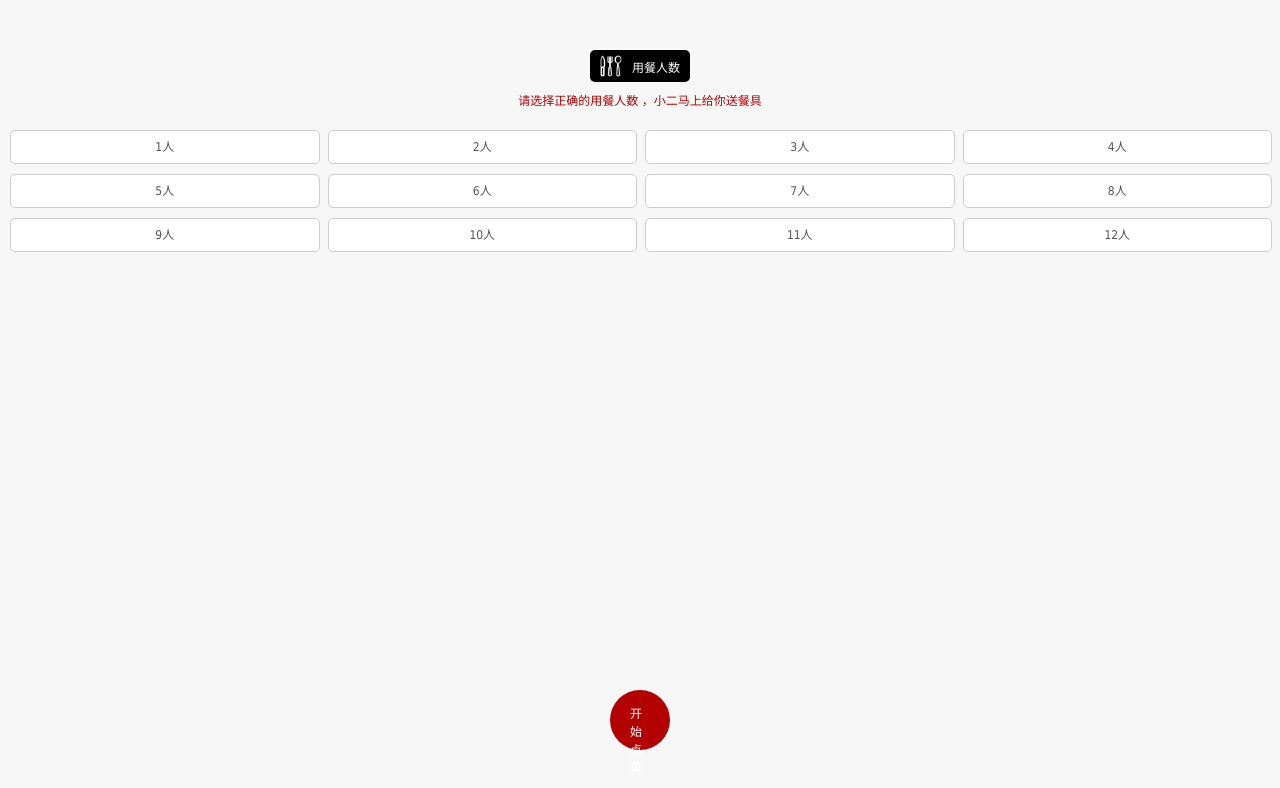
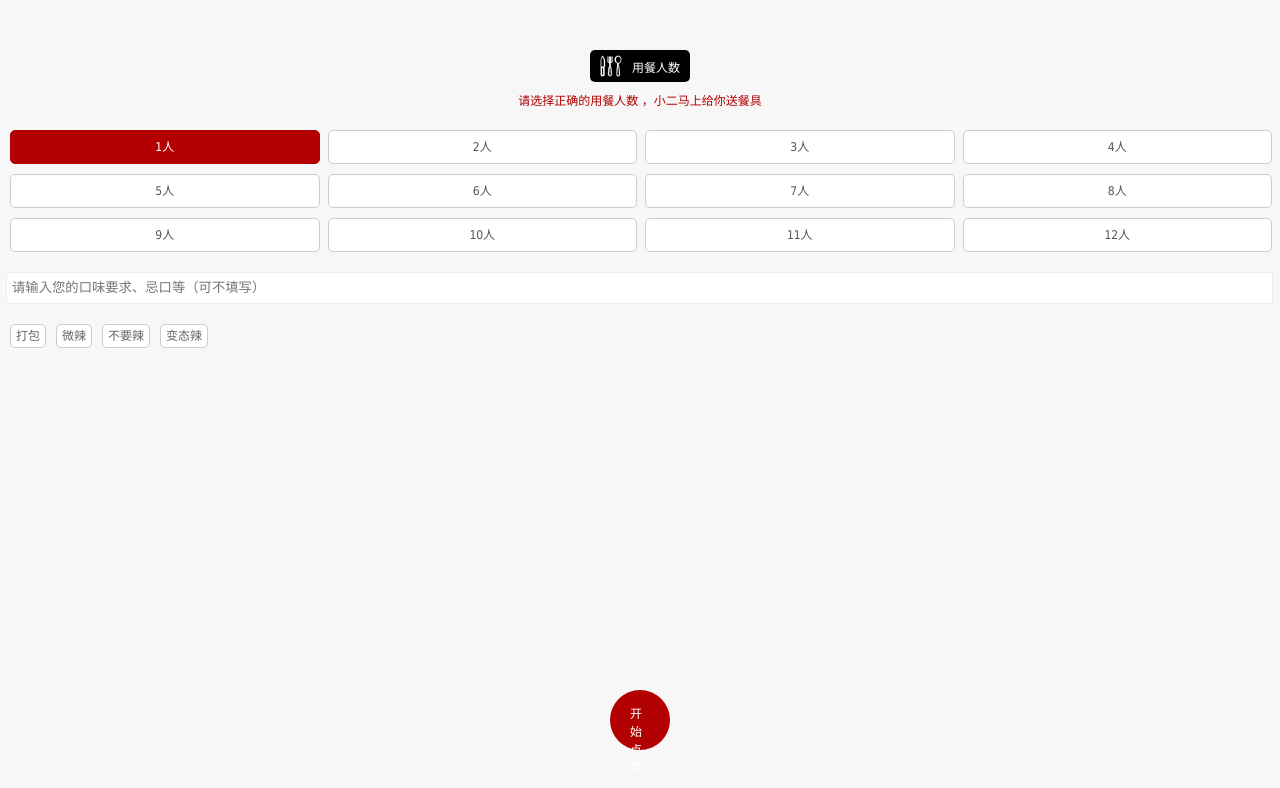
Before and after one commit to Rice-F/unmanned, a Vue app: page /home#/start in a window 1280 px wide. Shown: the top 788 px of the page. Built offline with nearby package versions, Linux system fonts and the light colour scheme; what vue-resource would draw is missing.

Commit message:
add order infos

```diff
--- a/src/components/Cart.vue
+++ b/src/components/Cart.vue
@@ -24,7 +24,8 @@
             :key="item._id"
           >
             <div class="left-food">
-              <img :src="api + item.imgUrl" alt="">
+              <img v-if="item.img_url" :src="api + item.img_url" alt="">
+              <img v-else :src="api + item.imgUrl" alt="">
               <div class="food-info">
                 <p>{{item.title}}</p>
                 <p class="price">￥{{item.price}}</p>
@@ -143,9 +144,8 @@ export default {
   },
   methods: {
     getCartData () {
-      var api = this.api + 'api/cartlist?uid=a001'
+      var api = this.api + 'api/cartlist?uid=a0b0'
       this.$http.get(api).then((response) => {
-        console.log(response)
         this.list = response.body.result
       }, (err) => {
         console.log(err)
@@ -155,7 +155,7 @@ export default {
       // 本地数量改变后，同时修改服务器数据
       var productId = item.productId
       var num = item.num
-      var api = this.api + 'api/decCart?uid=a001&productId=' + productId + '&num=' + num
+      var api = this.api + 'api/decCart?uid=a0b0&productId=' + productId + '&num=' + num
       this.$http.get(api).then((response) => {
         console.log(response)
       }, (err) => {
@@ -171,7 +171,7 @@ export default {
       // 本地数量改变后，同时修改服务器数据
       var productId = item._
       var num = item.num
-      var api = this.api + 'api/incCart?uid=a001&productId=' + productId + '&num=' + num
+      var api = this.api + 'api/incCart?uid=a0b0&productId=' + productId + '&num=' + num
       this.$http.get(api).then((response) => {
         console.log(response)
       }, (err) => {
--- a/src/components/Home.vue
+++ b/src/components/Home.vue
@@ -117,8 +117,9 @@ export default {
     },
     getCartNum () {
       // 获取购物车点菜总数量
-      var api = this.api + 'api/cartCount?uid = a001'
+      var api = this.api + 'api/cartCount?uid=a0b0'
       this.$http.get(api).then((response) => {
+        console.log(response)
         this.cartNum = response.body.result
       })
     }
--- a/src/components/Particulars.vue
+++ b/src/components/Particulars.vue
@@ -5,7 +5,7 @@
       </router-link>
       <div class="p-content">
         <div class="p-info">
-          <img :src="api + list.img_url" alt="">
+          <img :src="imgUrl" alt="">
           <h2>{{list.title}}</h2>
           <p class="price">{{list.price}}/份</p>
         </div>
@@ -56,7 +56,8 @@ export default {
     return {
       api: Config.api,
       list: [],
-      num: 1
+      num: 1,
+      imgUrl: ''
     }
   },
   methods: {
@@ -64,6 +65,9 @@ export default {
       var api = this.api + 'api/productcontent?id=' + id
       this.$http.get(api).then((response) => {
         this.list = response.body.result[0]
+        this.imgUrl = this.api + this.list.img_url
+        console.log(this.imgUrl)
+        console.log(this.list)
       }, (err) => {
         console.log(err)
       })
@@ -80,7 +84,7 @@ export default {
       // 将桌号、菜品名称、价格、数量、菜品id及对应图片post
       var api = this.api + 'api/addcart'
       this.$http.post(api, {
-        uid: 'a001',
+        uid: 'a0b0',
         title: this.list.title,
         price: this.list.price,
         num: this.num,
--- a/src/components/Start.vue
+++ b/src/components/Start.vue
@@ -7,55 +7,91 @@
         <p class="notice">请选择正确的用餐人数 ，小二马上给你送餐具</p>
         <div class="content">
           <ul class="user-list">
-            <li>
-              <span>1人</span>
+            <li
+              v-for="item in peopleNum"
+              :key="item"
+              @click="addChangeEvent(item)"
+              :class="{active: item == currentPeopleNum ? true : false}"
+            >
+              <span>{{item}}人</span>
             </li>
-            <li>
-              <span>2人</span>
-            </li>
-            <li>
-              <span>3人</span>
-            </li>
-            <li>
-              <span>4人</span>
-            </li>
-            <li>
-              <span>5人</span>
-            </li>
-            <li>
-              <span>6人</span>
-            </li>
-            <li>
-              <span>7人</span>
-            </li>
-            <li>
-              <span>8人</span>
-            </li>
-            <li>
-              <span>9人</span>
-            </li>
-            <li>
-              <span>10人</span>
-            </li>
-            <li>
-              <span>11人</span>
-            </li>
-            <li>
-              <span>12人</span>
+          </ul>
+          <div class="remarks">
+            <input
+              type="text"
+              placeholder="请输入您的口味要求、忌口等（可不填写）"
+              v-model="remark"
+            >
+          </div>
+          <ul class="remark-list">
+            <li
+              v-for="(item,index) in remarkInfos"
+              :key="index"
+              @click="addRemarks(item)"
+            >
+              <span>{{item.content}}</span>
             </li>
           </ul>
         </div>
       </div>
-      <router-link to="/home">
-        <div class="start">
-          <span>开始点菜</span>
-        </div>
-      </router-link>
+      <div
+        class="start"
+        @click="addPeopleInfo()"
+      >
+        <span>开始点菜</span>
+      </div>
     </div>
 </template>
 
 <script>
+import Config from '../model/config'
 export default {
+  data () {
+    return {
+      peopleNum: 12,
+      currentPeopleNum: 1,
+      remark: '',
+      remarkInfos: [
+        {
+          content: '打包'
+        },
+        {
+          content: '微辣'
+        },
+        {
+          content: '不要辣'
+        },
+        {
+          content: '变态辣'
+        }
+      ],
+      api: Config.api
+    }
+  },
+  methods: {
+    addChangeEvent (num) {
+      // 将可选人数存在变量peopleNum里，循环可选人数在页面上
+      // 当点击某个人数item时，将当前人数赋值给currentPeopleNum
+      this.currentPeopleNum = num
+    },
+    addRemarks (remark) {
+      this.remark += remark.content + ','
+    },
+    addPeopleInfo () {
+      let api = this.api + 'api/addPeopleInfo'
+      this.$http.post(api, {
+        uid: 'a002',
+        currentPeopleNum: this.currentPeopleNum,
+        remark: this.remark
+      }).then((response) => {
+        if (response.body.success) {
+          this.$router.push({path: 'home'})
+        }
+      }, (err) => {
+        console.log(err)
+      })
+    }
+  }
 }
 </script>
 
@@ -101,6 +137,48 @@ export default {
       border-radius: .5rem;
     }
   }
+  li.active {
+    span {
+      color: #fff;
+      border: 1px solid #b30000;
+      background: #b30000;
+    }
+  }
+}
+.remark-list {
+  display: flex;
+  padding: 0 .5rem;
+  margin-top: 2rem;
+  li {
+    margin: 0 .5rem;
+    span {
+      display: block;
+      padding: .2rem .5rem;
+      color: #666;
+      border: 1px solid #ccc;
+      background: #fff;
+      text-align: center;
+      border-radius: .5rem;
+    }
+  }
+  li.active {
+    span {
+      color: #fff;
+      border: 1px solid #b30000;
+      background: #b30000;
+    }
+  }
+}
+.remarks {
+  margin: 1rem;
+  input {
+    width: 100%;
+    height: 3rem;
+    padding-left: .5rem;
+    margin-left: -.4rem;
+    line-height: 3rem;
+    border: 1px solid #eee;
+  }
 }
 
 .start {
```
